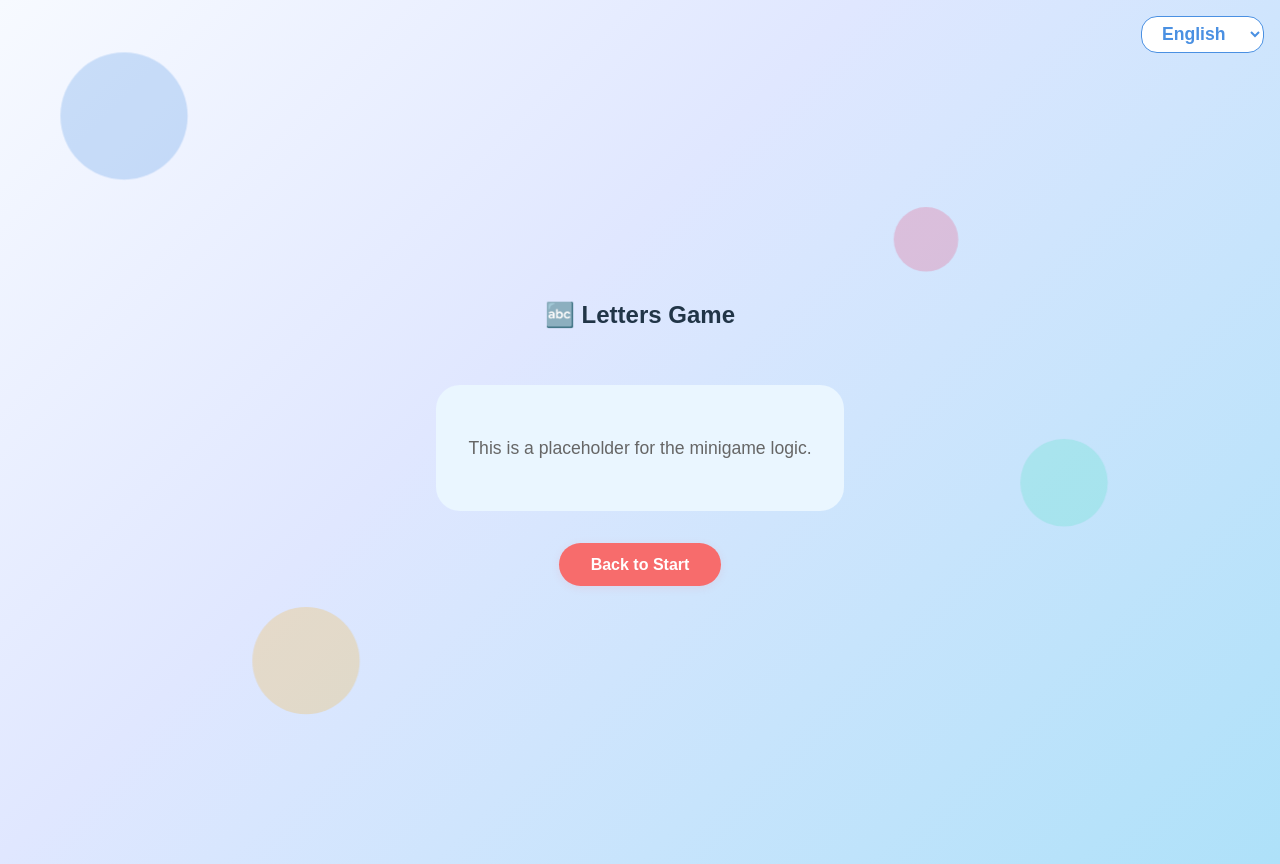
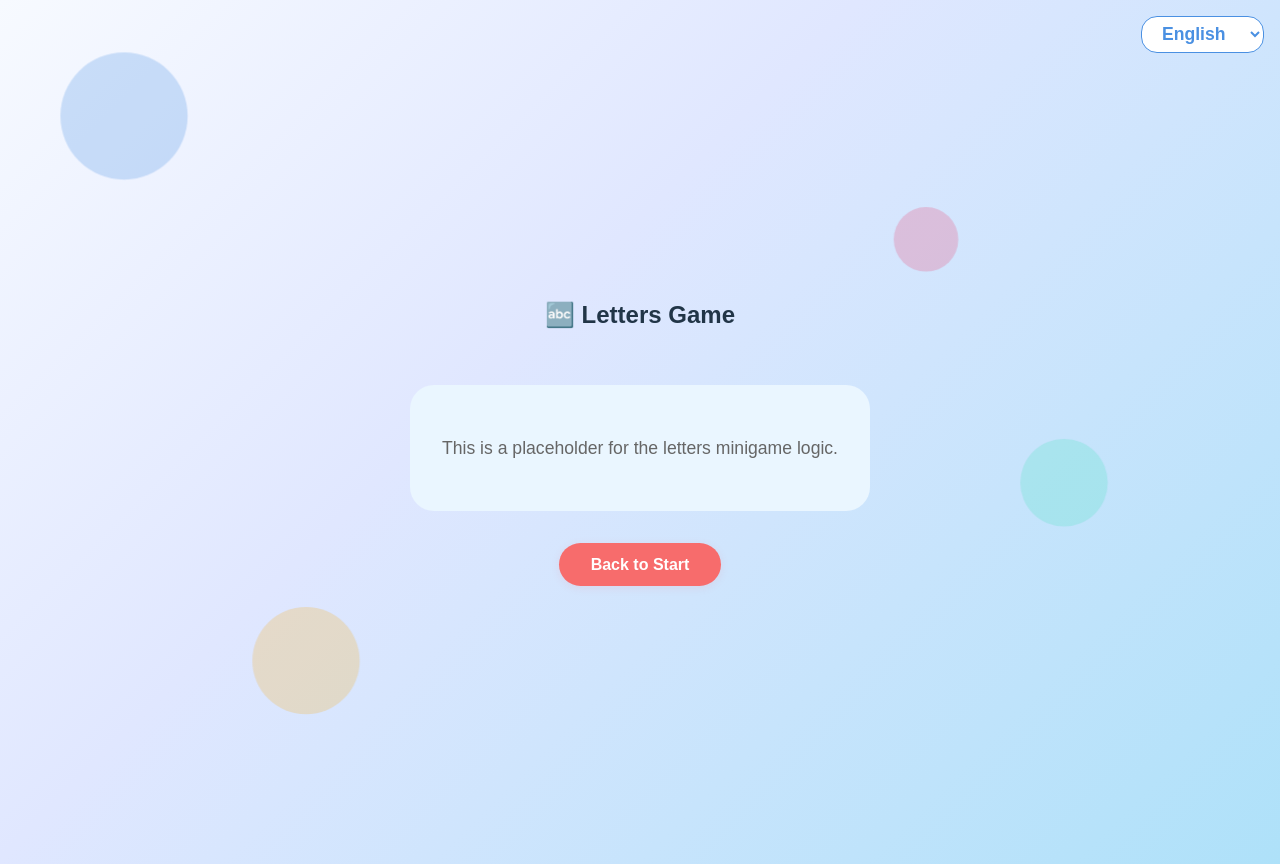
Before and after one commit to jfblazquez/igame, a React (Vite) app: page / in a window 1280 px wide. Both pictures are taken after a click on the button "🔤 Letters Game". Built offline with nearby package versions, Linux system fonts and the light colour scheme.

Commit message:
Better structure

```diff
--- a/src/App.jsx
+++ b/src/App.jsx
@@ -2,8 +2,11 @@
 
 import { useState, useEffect } from 'react';
 import './App.css';
-
 import locales from './locales.json';
+import MenuScreen from './screens/MenuScreen';
+import LettersGame from './screens/LettersGame';
+import NumbersGame from './screens/NumbersGame';
+import MemoryGame from './screens/MemoryGame';
 
 const MINIGAMES = [
   { key: 'letters', nameKey: 'minigame1' },
@@ -12,7 +15,7 @@ const MINIGAMES = [
 ];
 
 function App() {
-  const [screen, setScreen] = useState('start');
+  const [screen, setScreen] = useState('menu');
   const [selectedMinigame, setSelectedMinigame] = useState(null);
   const [lang, setLang] = useState('en');
   const [strings, setStrings] = useState(locales[lang]);
@@ -23,11 +26,11 @@ function App() {
 
   const handleSelectMinigame = (key) => {
     setSelectedMinigame(key);
-    setScreen('minigame');
+    setScreen(key);
   };
 
-  const handleBackToStart = () => {
-    setScreen('start');
+  const handleBackToMenu = () => {
+    setScreen('menu');
     setSelectedMinigame(null);
   };
 
@@ -50,36 +53,17 @@ function App() {
           <option value="es">Español</option>
         </select>
       </div>
-      {screen === 'start' && (
-        <div className="start-screen">
-          <h1 className="title">{strings.title}</h1>
-          <div className="minigame-list">
-            {MINIGAMES.map((game) => (
-              <button
-                key={game.key}
-                className="minigame-btn"
-                onClick={() => handleSelectMinigame(game.key)}
-              >
-                {strings[game.nameKey]}
-              </button>
-            ))}
-          </div>
-        </div>
+      {screen === 'menu' && (
+        <MenuScreen MINIGAMES={MINIGAMES} strings={strings} onSelectMinigame={handleSelectMinigame} />
       )}
-      {screen === 'minigame' && (
-        <div className="minigame-screen">
-          <h2>{
-            selectedMinigame === 'letters' ? strings.minigame1 :
-            selectedMinigame === 'numbers' ? strings.minigame2 :
-            strings.minigame3
-          }</h2>
-          <div className="minigame-placeholder">
-            <p>This is a placeholder for the minigame logic.</p>
-          </div>
-          <button className="back-btn" onClick={handleBackToStart}>
-            {strings.back}
-          </button>
-        </div>
+      {screen === 'letters' && (
+        <LettersGame strings={strings} onBack={handleBackToMenu} />
+      )}
+      {screen === 'numbers' && (
+        <NumbersGame strings={strings} onBack={handleBackToMenu} />
+      )}
+      {screen === 'memory' && (
+        <MemoryGame strings={strings} onBack={handleBackToMenu} />
       )}
     </div>
   );
--- /dev/null
+++ b/src/screens/LettersGame.jsx
@@ -0,0 +1,17 @@
+import React from 'react';
+
+function LettersGame({ strings, onBack }) {
+  return (
+    <div className="minigame-screen">
+      <h2>{strings.minigame1}</h2>
+      <div className="minigame-placeholder">
+        <p>This is a placeholder for the letters minigame logic.</p>
+      </div>
+      <button className="back-btn" onClick={onBack}>
+        {strings.back}
+      </button>
+    </div>
+  );
+}
+
+export default LettersGame;
--- /dev/null
+++ b/src/screens/MemoryGame.jsx
@@ -0,0 +1,17 @@
+import React from 'react';
+
+function MemoryGame({ strings, onBack }) {
+  return (
+    <div className="minigame-screen">
+      <h2>{strings.minigame3}</h2>
+      <div className="minigame-placeholder">
+        <p>This is a placeholder for the memory minigame logic.</p>
+      </div>
+      <button className="back-btn" onClick={onBack}>
+        {strings.back}
+      </button>
+    </div>
+  );
+}
+
+export default MemoryGame;
--- /dev/null
+++ b/src/screens/MenuScreen.jsx
@@ -0,0 +1,22 @@
+import React from 'react';
+
+function MenuScreen({ MINIGAMES, strings, onSelectMinigame }) {
+  return (
+    <div className="start-screen">
+      <h1 className="title">{strings.title}</h1>
+      <div className="minigame-list">
+        {MINIGAMES.map((game) => (
+          <button
+            key={game.key}
+            className="minigame-btn"
+            onClick={() => onSelectMinigame(game.key)}
+          >
+            {strings[game.nameKey]}
+          </button>
+        ))}
+      </div>
+    </div>
+  );
+}
+
+export default MenuScreen;
--- /dev/null
+++ b/src/screens/NumbersGame.jsx
@@ -0,0 +1,17 @@
+import React from 'react';
+
+function NumbersGame({ strings, onBack }) {
+  return (
+    <div className="minigame-screen">
+      <h2>{strings.minigame2}</h2>
+      <div className="minigame-placeholder">
+        <p>This is a placeholder for the numbers minigame logic.</p>
+      </div>
+      <button className="back-btn" onClick={onBack}>
+        {strings.back}
+      </button>
+    </div>
+  );
+}
+
+export default NumbersGame;
```
